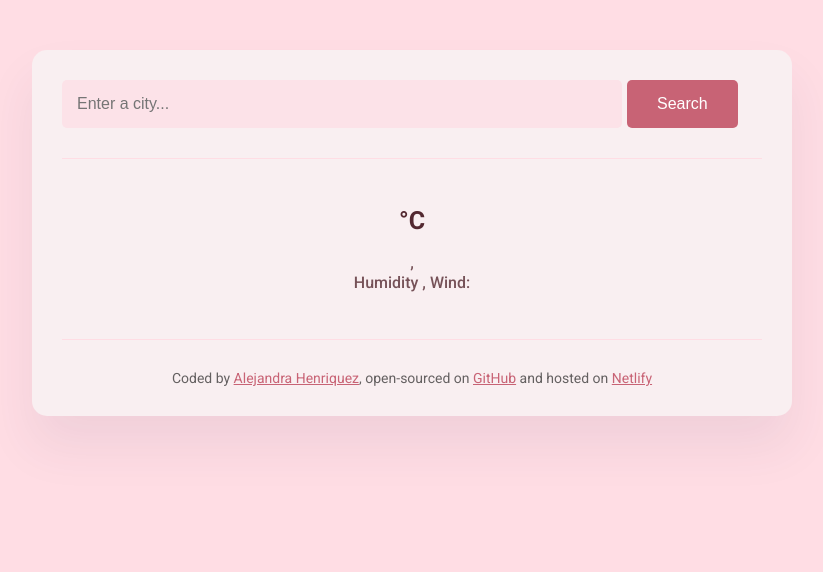
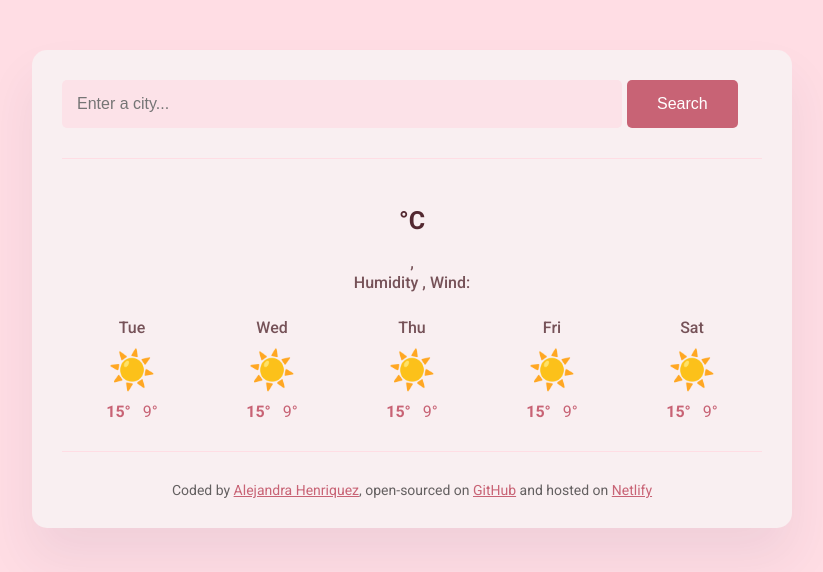
Before and after one commit to alehenriquez-cat/clima-app, a plain HTML site: page index.html in a window 1280 px wide. Shown: the whole page, without its empty margins (228-1051 px from the left). Drawn offline with nearby package versions, Linux system fonts and the light colour scheme; no server answers.

Commit message:
Updated html, css and index to inject forecast from js

```diff
--- a/index.html
+++ b/index.html
@@ -51,6 +51,7 @@
             </p>
           </div>
         </div>
+        <div class="clima-app-forecast" id="forecast"></div>
       </main>
       <footer>
         Coded by
--- a/src/index.js
+++ b/src/index.js
@@ -52,4 +52,26 @@ function handleSearchSubmit(event) {
 let searchFormElement = document.querySelector("#search-form");
 searchFormElement.addEventListener("submit", handleSearchSubmit);
 
+function displayForecast() {
+  let days = ["Tue", "Wed", "Thu", "Fri", "Sat"];
+  let forecastHtml = "";
+  days.forEach(function (day) {
+    forecastHtml =
+      forecastHtml +
+      ` <div class="clima-app-forecast-day">
+            <div class="clima-app-forecast-date">${day}</div>
+            <div class="clima-app-forecast-icon">☀️</div>
+            <div class="clima-app-forecast-temperatures">
+              <div class="clima-app-forecast-temperature">
+                <strong>15°</strong>
+              </div>
+              <div class="clima-app-forecast-temperature">9°</div>
+            </div>
+          </div>
+          `;
+  });
+  let forecastElement = document.querySelector("#forecast");
+  forecastElement.innerHTML = forecastHtml;
+}
 searchCity("Melbourne");
+displayForecast();
--- a/src/style.css
+++ b/src/style.css
@@ -68,6 +68,33 @@ main {
   font-weight: 700;
   margin-top: 6px;
 }
+.clima-app-forecast-date {
+  text-align: center;
+  font-size: 16px;
+  font-weight: 450;
+  line-height: 20px;
+  color: #532830ca;
+  margin-bottom: 10px;
+}
+.clima-app-forecast-icon {
+  font-size: 38px;
+  text-align: center;
+}
+.clima-app-forecast {
+  display: flex;
+  justify-content: space-around;
+  margin-top: 25px;
+}
+.clima-app-forecast-temperatures {
+  text-align: center;
+  color: #c86375;
+  display: flex;
+  justify-content: center;
+  margin-top: 10px;
+}
+.clima-app-forecast-temperature {
+  padding: 0 6px;
+}
 .clima-app-details {
   font-size: 16px;
   font-weight: 450;
```
